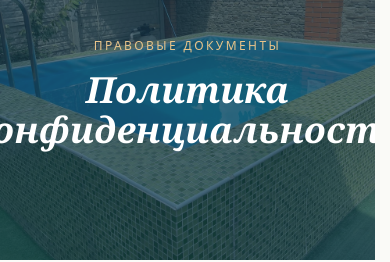
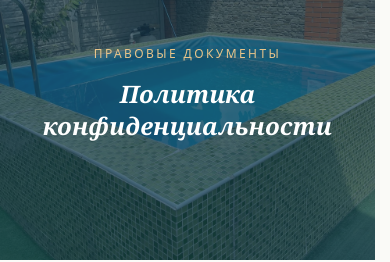
Before and after one commit to Sowenka/meganom, a React (Vite) app: page /privacy in a window 390 px wide. Shown: the part 158-420 px from the top of the page. Built offline with nearby package versions, Linux system fonts and the light colour scheme; no server answers.

Commit message:
fix(pages): reduce hero title size on mobile for legal pages

```diff
--- a/src/pages/PrivacyPolicy.jsx
+++ b/src/pages/PrivacyPolicy.jsx
@@ -145,7 +145,7 @@ export default function PrivacyPolicy() {
             initial={{ opacity: 0, y: 24 }}
             animate={{ opacity: 1, y: 0 }}
             transition={{ duration: 0.6, delay: 0.1, ease: [0.22, 1, 0.36, 1] }}
-            className="font-serif text-4xl font-bold italic text-white md:text-5xl"
+            className="font-serif text-2xl font-bold italic text-white sm:text-3xl md:text-5xl"
           >
             Политика конфиденциальности
           </motion.h1>
--- a/src/pages/Terms.jsx
+++ b/src/pages/Terms.jsx
@@ -137,7 +137,7 @@ export default function Terms() {
             initial={{ opacity: 0, y: 24 }}
             animate={{ opacity: 1, y: 0 }}
             transition={{ duration: 0.6, delay: 0.1, ease: [0.22, 1, 0.36, 1] }}
-            className="font-serif text-4xl font-bold italic text-white md:text-5xl"
+            className="font-serif text-2xl font-bold italic text-white sm:text-3xl md:text-5xl"
           >
             Пользовательское соглашение
           </motion.h1>
```
